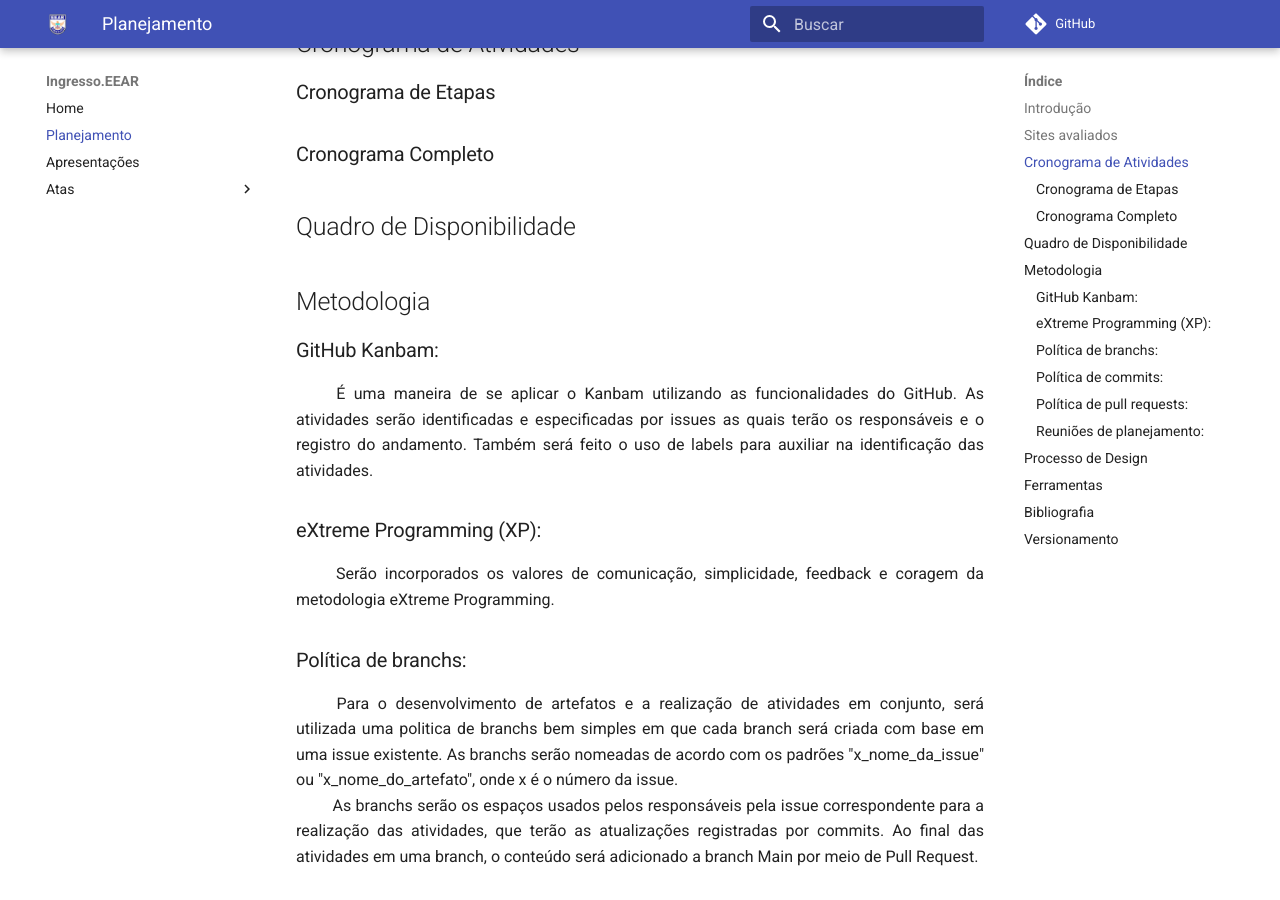
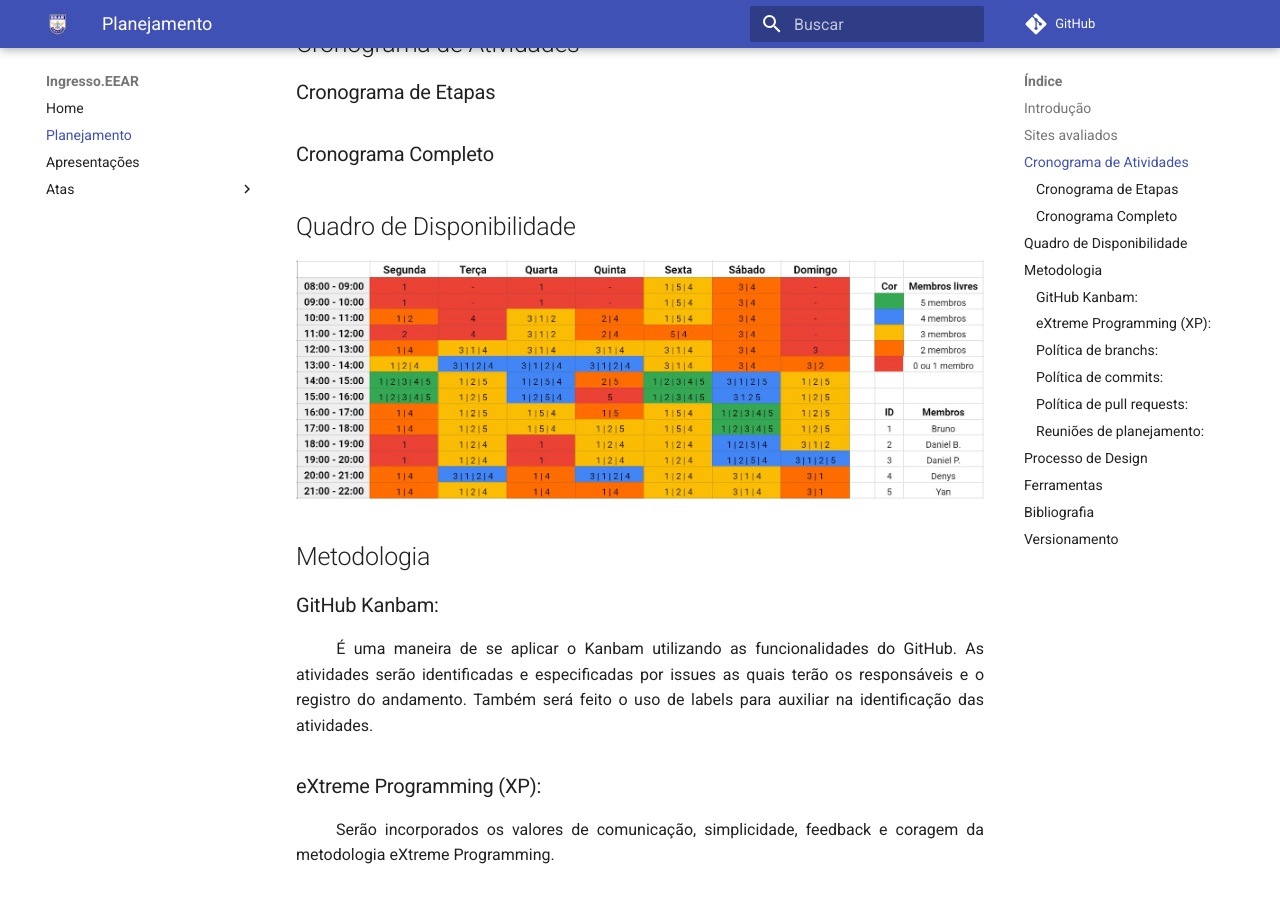
Before and after one commit to CarlosZoft/2020.2-Ingresso.eear, an MkDocs documentation site: the page built from docs/planejamento.md, in a window 1280 px wide and 900 px high, scrolled down 590 px. Built offline with MkDocs 1.6.1 and Material for MkDocs 9.7.7, drawn with Linux system fonts in a browser that asks for light colours; comment, search, counter and statistics services are not loaded.

Commit message:
(#6) - Adicionando quadro de disponibilidade

```diff
--- a/docs/planejamento.md
+++ b/docs/planejamento.md
@@ -17,6 +17,7 @@
 ### Cronograma Completo
 
 ## Quadro de Disponibilidade
+![Quadro de disponiblidade](assets/imagens/heatmap.jpg)
 
 ## Metodologia
 ### GitHub Kanbam:
```
Also changed, not shown: docs/assets/imagens/heatmap.jpg (added).
